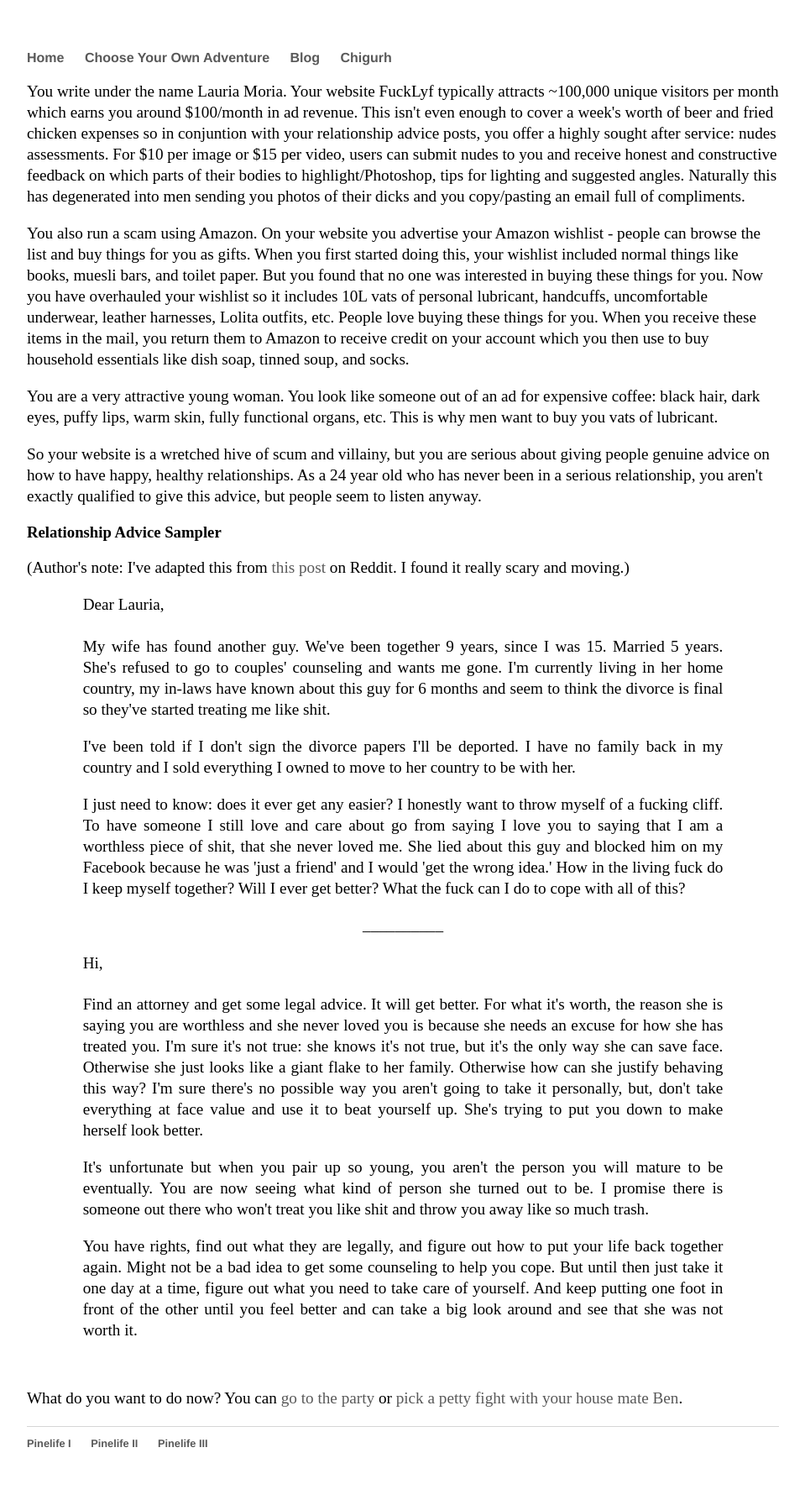
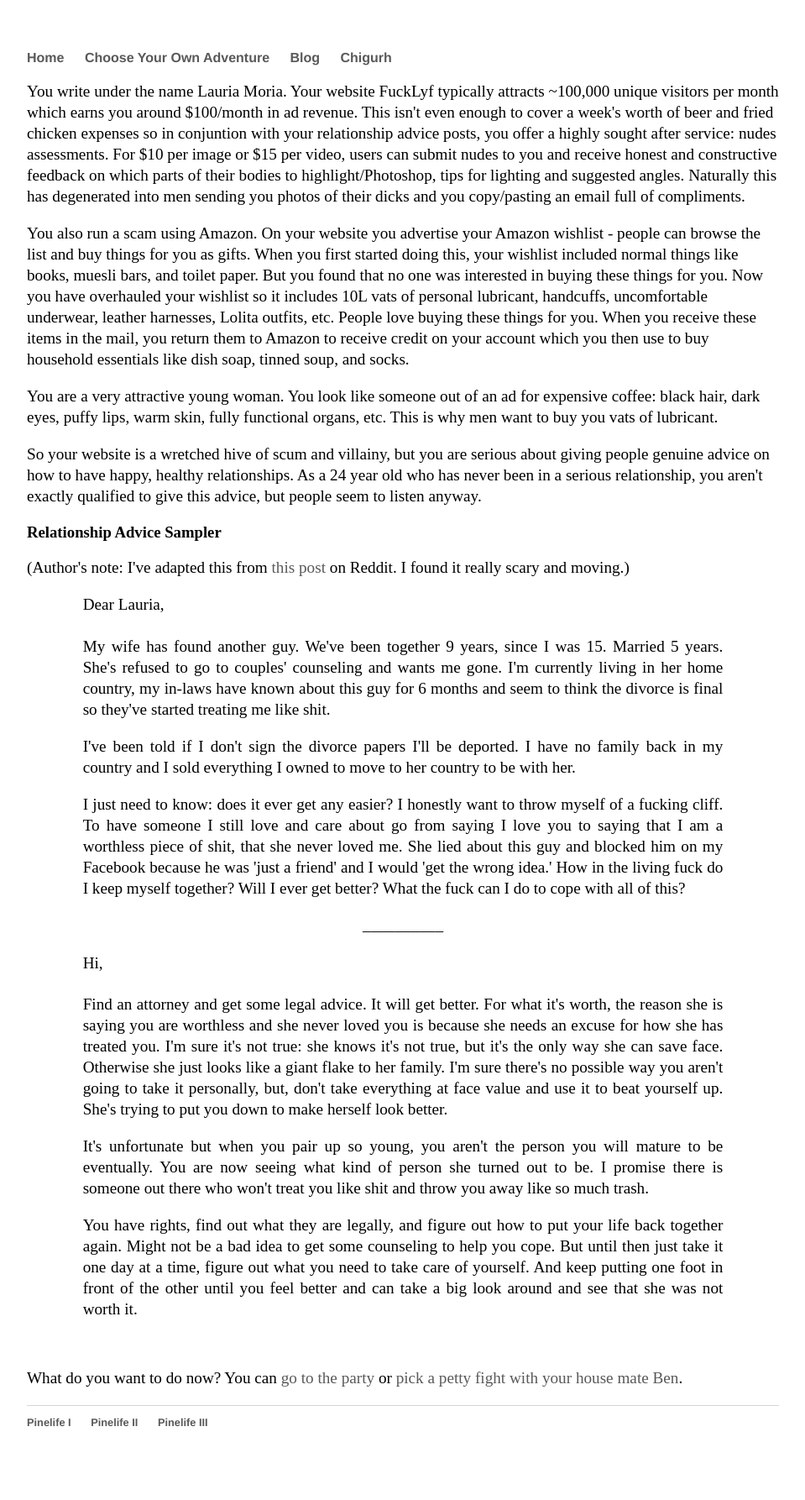
Before and after one commit to Pinelife/pinelife.github.io, a Jekyll site: the page built from Hellhole/Room2.html, in a window 1280 px wide. Shown: the whole page at 84% size, without its empty margins (160-1119 px from the left). Built offline with Jekyll 4.4.1, drawn with Linux system fonts in a browser that asks for light colours; after the commit the page ends 1761 px from its top, so only the background shows below that.

Commit message:
Update Room2.html

```diff
--- a/Hellhole/Room2.html
+++ b/Hellhole/Room2.html
@@ -51,7 +51,7 @@ __________
    <br/>
   Find an attorney and get some legal advice. It will get better. For what it's worth, the reason she is saying you are worthless and
   she never loved you is because she needs an excuse for how she has treated you. I'm sure it's not true: she knows it's not true, but
-  it's the only way she can save face. Otherwise she just looks like a giant flake to her family. Otherwise how can she justify behaving this way?
+  it's the only way she can save face. Otherwise she just looks like a giant flake to her family.
   I'm sure there's no possible way you aren't going to take it personally, but, don't take everything at face value and use it to beat yourself up.
   She's trying to put you down to make herself look better.</p>
 <p style="text-align:justify" class="indented">It's unfortunate but when you pair up so young, you aren't the person you will mature to be eventually. You are now seeing what kind of
```
